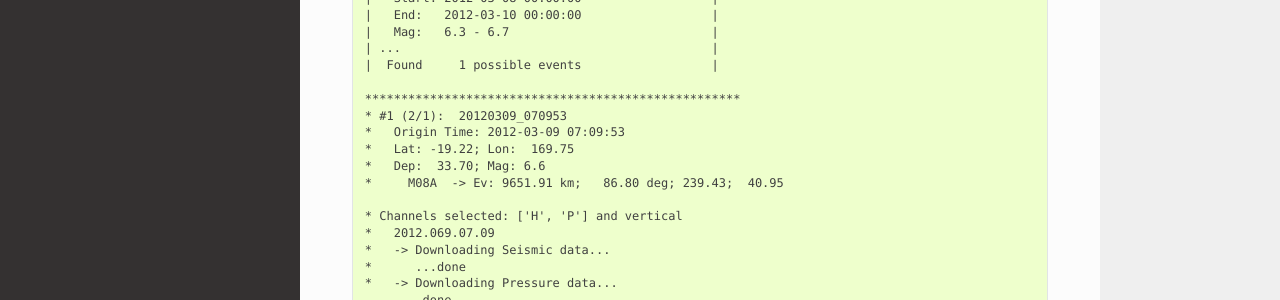
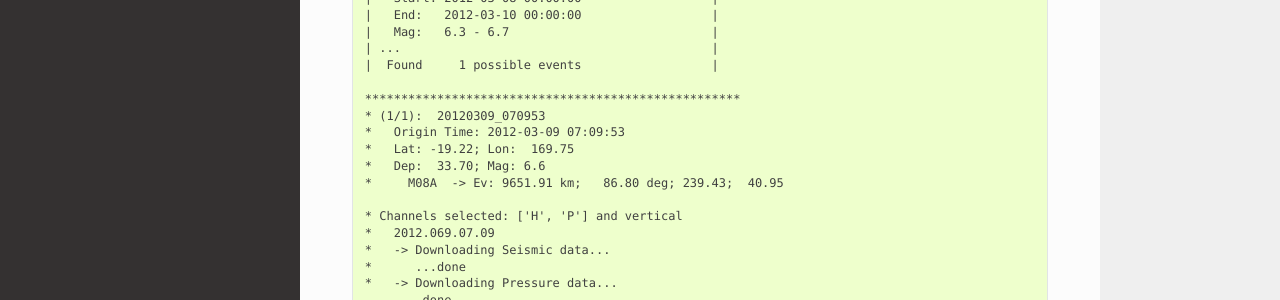
Before and after one commit to nfsi-canada/OBStools, a Sphinx documentation site: the page built from docs/atacr.rst, in a window 1280 px wide and 1400 px high, scrolled down 25651 px. Shown: the part 538-838 px from the top of the window. Built offline with Sphinx 7.4.7 and the Read the Docs theme 2.0.0, drawn with Linux system fonts in a browser that asks for light colours; some of the changed text lies outside the part shown.

```diff
--- a/docs/atacr.rst
+++ b/docs/atacr.rst
@@ -1144,7 +1144,7 @@ Vanuatu earthquake (be conservative with the options), type in a terminal:
     |  Found     1 possible events                  |
 
     ****************************************************
-    * #1 (2/1):  20120309_070953
+    * (1/1):  20120309_070953
     *   Origin Time: 2012-03-09 07:09:53
     *   Lat: -19.22; Lon:  169.75
     *   Dep:  33.70; Mag: 6.6
```
Also changed, not shown: other parts of docs/atacr.rst (+3 -3 lines).
